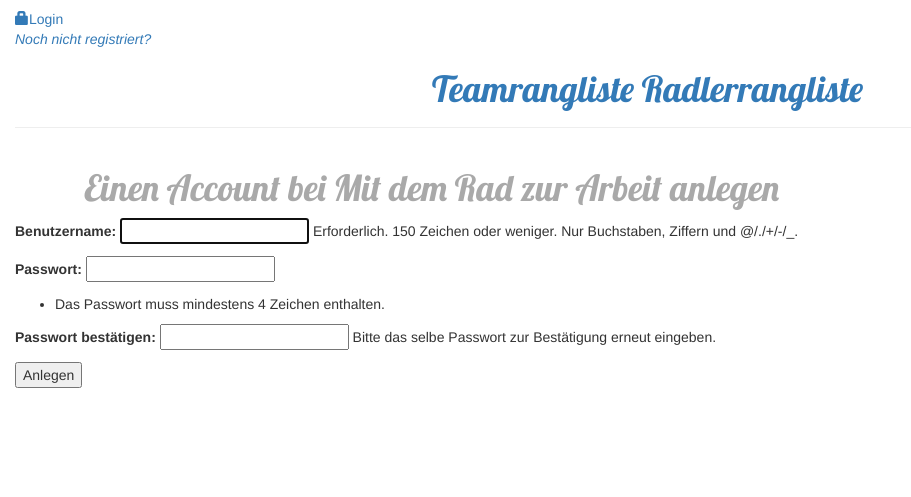
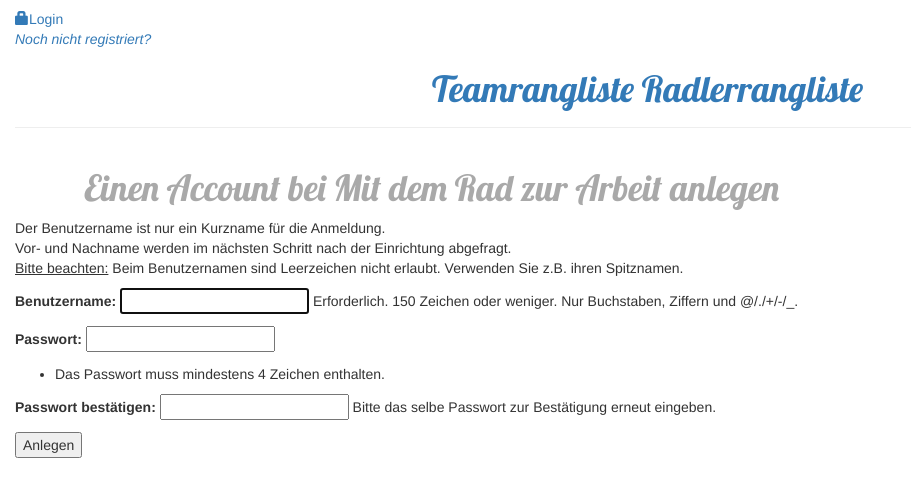
Before and after one commit to moserhans/MdRzA, a Django app: a page that uses workproject/mdrza/templates/registration/register.html in a window 1280 px wide. Shown: the part 81-578 px from the top of the page, without its empty margins (0-911 px from the left). Run offline with Django 3.2, Linux system fonts and the light colour scheme; some libraries are stand-ins or nearby versions.

Commit message:
Hinweis für Benutzernamen eingebaut

```diff
--- a/workproject/mdrza/templates/registration/register.html
+++ b/workproject/mdrza/templates/registration/register.html
@@ -4,6 +4,14 @@
 
 {% block content %}
   <h1>Einen Account bei Mit dem Rad zur Arbeit anlegen</h1>
+  <p>
+	Der Benutzername ist nur ein Kurzname für die Anmeldung.
+	<br/>
+	Vor- und Nachname werden im nächsten Schritt nach der Einrichtung abgefragt.
+	<br/>
+	<u>Bitte beachten:</u> Beim Benutzernamen sind Leerzeichen nicht erlaubt.
+	Verwenden Sie z.B. ihren Spitznamen.
+  </p>
 
   <form action="" method="post">
 	  {% csrf_token %}
```
